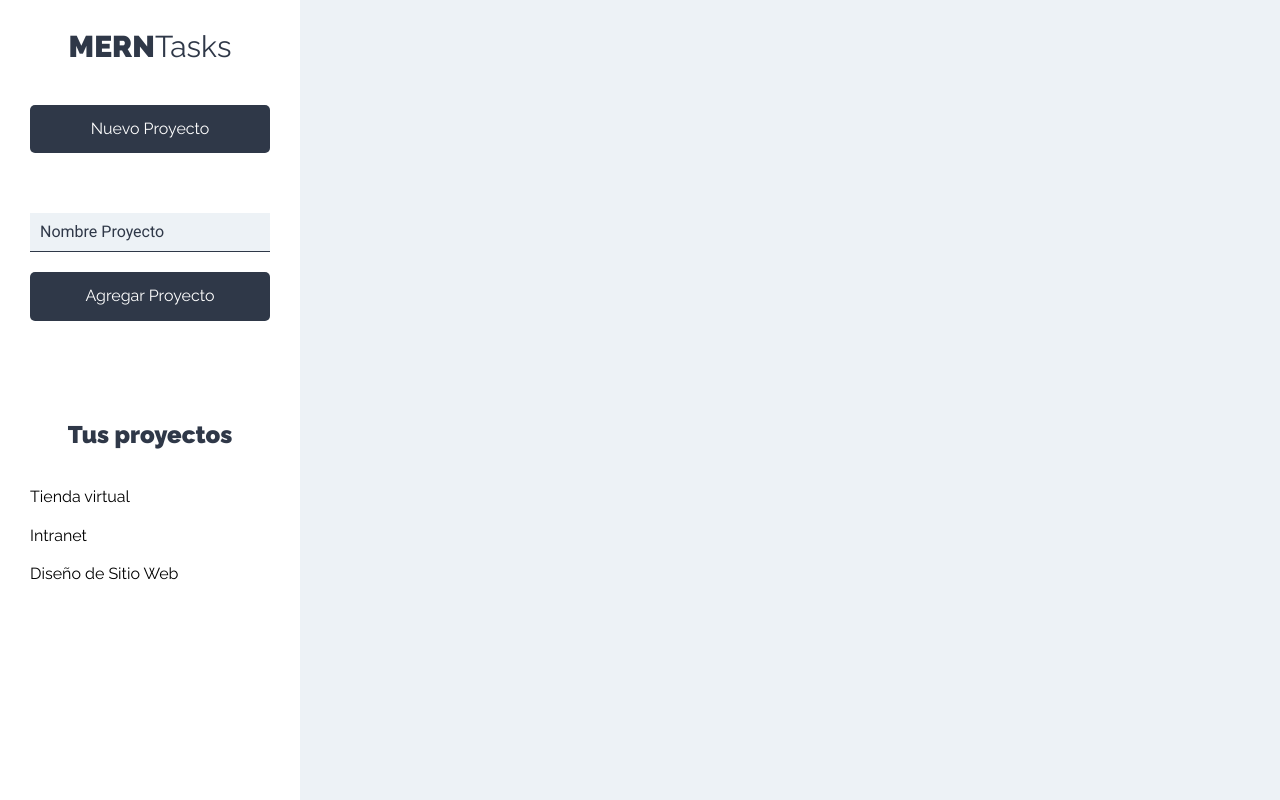
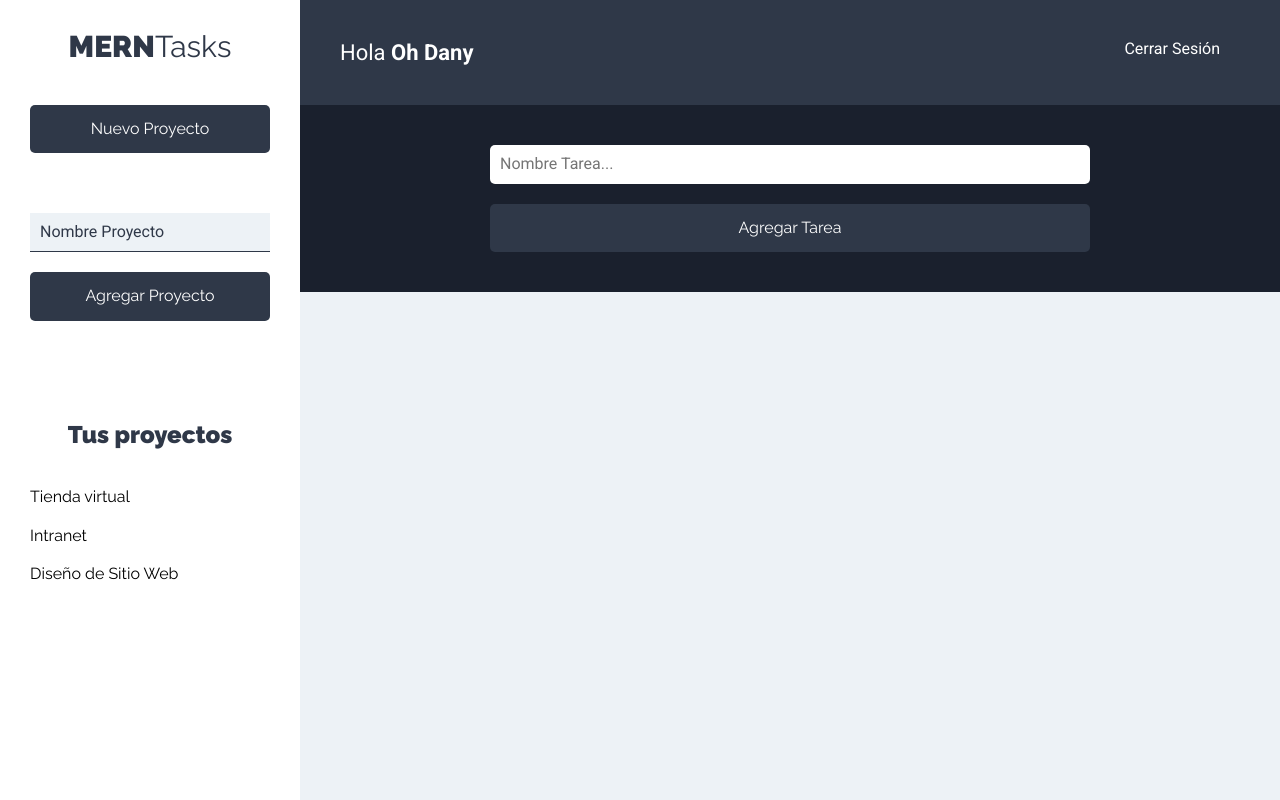
Before and after one commit to OhDany/MERN-Cliente, a React (Create React App) app: page /proyectos in a window 1280 px wide. Built offline with nearby package versions, Linux system fonts and the light colour scheme.

Commit message:
Header y formulario para tareas

```diff
--- /dev/null
+++ b/src/components/layout/Barra.js
@@ -0,0 +1,14 @@
+import React from 'react';
+
+const Barra = () => {
+    return (
+        <header className="app-header">
+            <p className="nombre-usuario">Hola <span>Oh Dany</span></p>
+            <nav className="nav-principal">
+                <a href="#!">Cerrar Sesión</a>
+            </nav>
+        </header>
+     );
+}
+
+export default Barra;
--- a/src/components/proyectos/Proyectos.js
+++ b/src/components/proyectos/Proyectos.js
@@ -1,12 +1,16 @@
 import React from 'react';
 import Sidebar from '../layout/sidebar';
+import Barra from '../layout/Barra';
+import FormTarea from '../tareas/FormTarea';
 
 const Proyectos = () => {
     return (
         <div className="contenedor-app">
             <Sidebar/>
             <div className="seccion-principal">
+                <Barra />
                 <main>
+                    <FormTarea />
                     <div className="contenedor-tareas">
 
                     </div>
--- /dev/null
+++ b/src/components/tareas/FormTarea.js
@@ -0,0 +1,28 @@
+import React from 'react';
+
+const FormTarea = () => {
+    return (
+        <div className="formulario">
+            <form>
+                <div className="contenedor-input">
+                    <input
+                        type="text"
+                        className="input-text"
+                        placeholder="Nombre Tarea..."
+                        name="nombre"
+                    />
+                </div>
+
+                <div className="contenedor-input">
+                    <input
+                        type="submit"
+                        className="btn btn-primario btn-submit btn-block"
+                        value="Agregar Tarea"
+                    />
+                </div>
+            </form>
+        </div>
+     );
+}
+
+export default FormTarea;
```
Also changed, not shown: src/components/tareas/ListadoTareas.js (added), src/components/tareas/Tarea.js (added).
